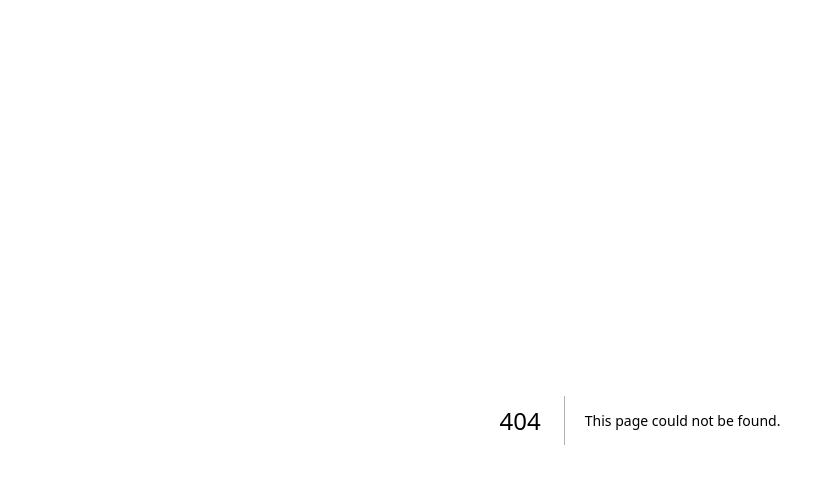
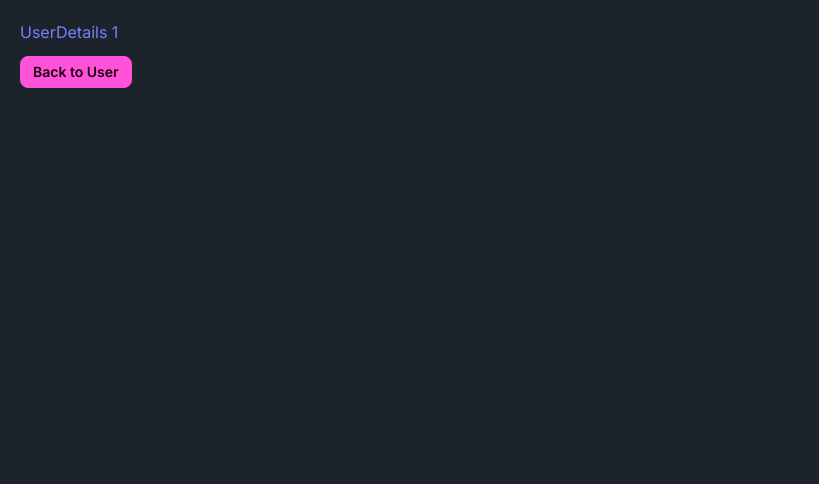
Before and after one commit to BehzadAminiPour/Practice, a Next.js app: page /users/1 in a window 1280 px wide. Before the commit this address had no page. Shown: the top 484 px of the page, without its empty margins (0-819 px from the left). Built offline with nearby package versions, Linux system fonts and the light colour scheme.

Commit message:
Add TableUser component

```diff
--- a/app/components/AddNewUser.tsx
+++ b/app/components/AddNewUser.tsx
@@ -4,7 +4,7 @@ const AddNewUser = ({ text }: { text: string }) => {
   return (
     <button
       onClick={() => console.log("Clicked")}
-      className="bg-green-800 text-stone-50 text-sm p-1 rounded-md block "
+      className="btn btn-secondary btn-sm my-2"
     >
       {text}
     </button>
--- a/app/layout.tsx
+++ b/app/layout.tsx
@@ -15,8 +15,8 @@ export default function RootLayout({
   children: React.ReactNode;
 }>) {
   return (
-    <html lang="en">
-      <body className={`${inter.className} p-5`}>{children}</body>
+    <html lang="en" data-theme="dark">
+      <body className={`${inter.className} p-5 text-primary`}>{children}</body>
     </html>
   );
 }
--- /dev/null
+++ b/app/users/UserTable.tsx
@@ -0,0 +1,36 @@
+interface Users {
+  id: number;
+  name: string;
+  email: string;
+}
+
+const UserTable = async () => {
+  const response = await fetch("https://jsonplaceholder.typicode.com/users", {
+    cache: "no-store",
+  });
+  const users: Users[] = await response.json();
+  return (
+    <div className="overflow-x-auto">
+      <table className="table table-zebra">
+        <thead>
+          <tr>
+            <th>Id</th>
+            <th>Name</th>
+            <th>Job</th>
+          </tr>
+        </thead>
+        <tbody>
+          {users.map((user) => (
+            <tr key={user.id}>
+              <td>{user.id}</td>
+              <td>{user.name}</td>
+              <td>{user.email}</td>
+            </tr>
+          ))}
+        </tbody>
+      </table>
+    </div>
+  );
+};
+
+export default UserTable;
--- /dev/null
+++ b/app/users/[id]/page.tsx
@@ -0,0 +1,18 @@
+import Link from "next/link";
+
+type Props = {
+  params: { id: number };
+};
+
+const UserDetails = ({ params: { id } }: Props) => {
+  return (
+    <>
+      <p className="mb-3">UserDetails {id}</p>
+      <Link href="/users" className="btn btn-sm btn-secondary">
+        Back to User
+      </Link>
+    </>
+  );
+};
+
+export default UserDetails;
--- a/app/users/page.tsx
+++ b/app/users/page.tsx
@@ -1,24 +1,14 @@
 import Link from "next/link";
 import AddNewUser from "../components/AddNewUser";
-
-interface Users {
-  id: number;
-  name: string;
-}
+import UserTable from "./UserTable";
 
 const UserPage = async () => {
-  const response = await fetch("https://jsonplaceholder.typicode.com/users");
-  const users: Users[] = await response.json();
-
   return (
     <div>
       <h2>UserPage</h2>
+      <p>{new Date().toLocaleTimeString()}</p>
       <AddNewUser text="Add New" />
-      <ul>
-        {users.map((user) => (
-          <li key={user.id}>{user.name}</li>
-        ))}
-      </ul>
+      <UserTable />
       <Link className="text-purple-500 text-sm" href="/">
         Home
       </Link>
--- a/tailwind.config.ts
+++ b/tailwind.config.ts
@@ -9,6 +9,9 @@ const config: Config = {
   theme: {
     extend: {},
   },
-  plugins: [],
+  plugins: [require("daisyui")],
+  daisyui: {
+    themes: ["dark"],
+  },
 };
 export default config;
```
Also changed, not shown: package.json (+5 -4 lines), 1 other file (tests, documents, lock files or other folders).
